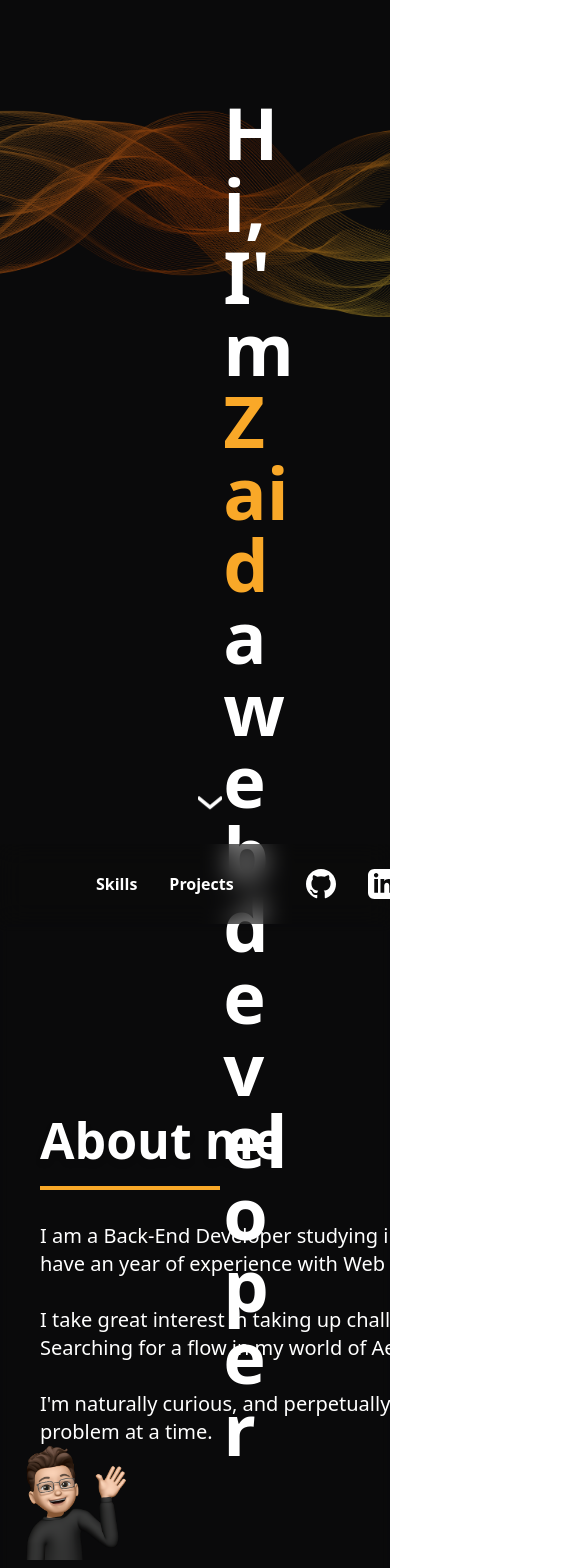
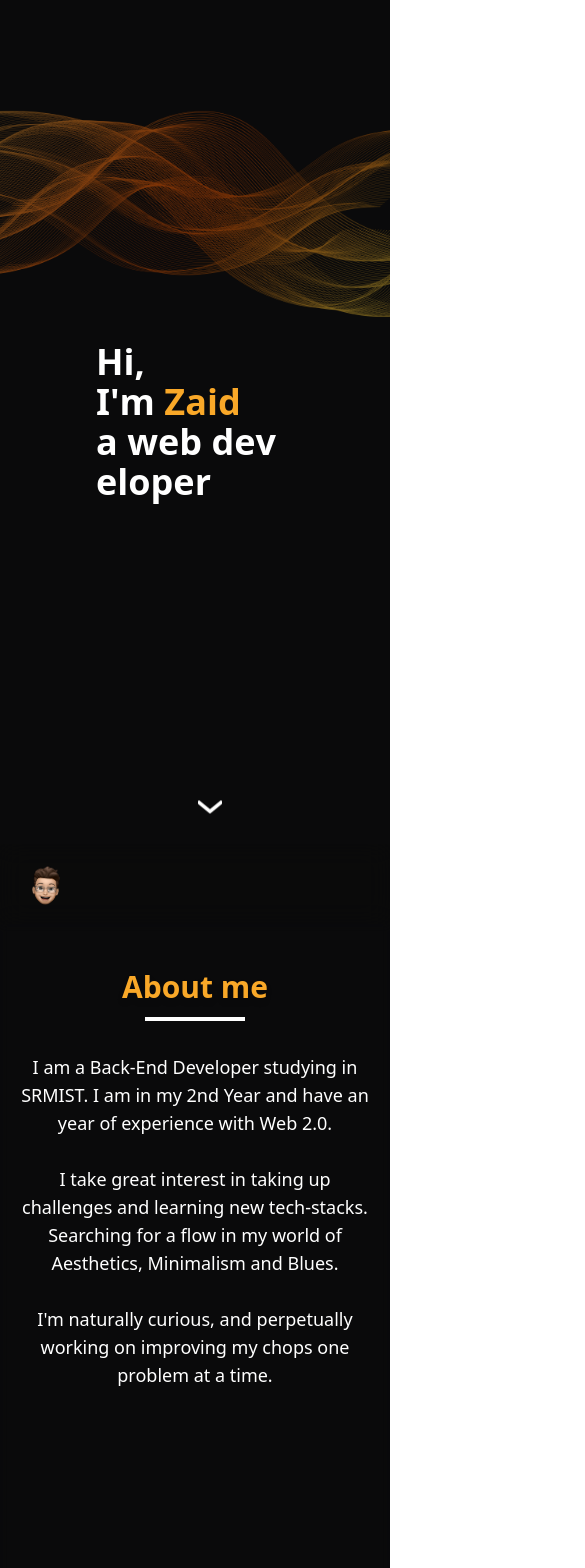
Before and after one commit to dev-zaid/portfolio, a Next.js app: page / in a window 390 px wide. Shown: the top 1568 px of the page, 585 px wide, since content can reach past the window. Built offline with nearby package versions, Linux system fonts and the light colour scheme.

Commit message:
📱 reponsive fixes

```diff
--- a/components/About.tsx
+++ b/components/About.tsx
@@ -155,17 +155,20 @@ export default function About() {
   }, [tagCloudRef]);
 
   return (
-    <div id="about" className="flex backdrop-blur-sm min-h-[80vh] z-0">
-      <div className="flex flex-col Items-start justify-center p-10 min-w-max backdrop-blur-sm">
+    <div
+      id="about"
+      className="flex flex-col lg:flex lg:flex-row backdrop-blur-sm min-h-[80vh] z-0"
+    >
+      <div className="flex flex-col items-center justify-center md:items-center lg:items-start p-10 min-w-screen backdrop-blur-sm">
         <Fade duration={2000}>
-          <h1 className="select-none text-[50px] font-black text-white drop-shadow-md">
+          <h1 className="select-none text-primary lg:text-white text-[30px] md:text-[45px] lg:text-[50px] font-black drop-shadow-md">
             About me
           </h1>
         </Fade>
-        <hr className="mt-2 mb-8 w-[180px] h-px bg-primary border-2 border-primary dark:bg-primary" />
+        <hr className="mt-2 mb-8 w-[100px] lg:w-[180px] h-px bg-white lg:bg-primary border-2 border-white lg:border-primary" />
         <Fade duration={4000}>
-          <div className="w-[700px] select-none">
-            <h1 className="text-left text-xl text-white">
+          <div className="w-[350px] md:w-[700px] select-none">
+            <h1 className="text-center lg:text-left text-lg lg:text-xl text-white">
               <p>
                 I am a Back-End Developer studying in SRMIST. I am in my 2nd
                 Year and have an year of experience with Web 2.0.
@@ -183,7 +186,7 @@ export default function About() {
           </div>
         </Fade>
       </div>
-      <div className="flex flex-col Items-center justify-center w-full h-full">
+      <div className="items-center justify-center hidden md:flex md:flex-col lg:flex lg:flex-col">
         <div
           ref={tagCloudRef}
           className="tag-cloud"
--- a/components/Landing.tsx
+++ b/components/Landing.tsx
@@ -1,13 +1,13 @@
 import Image from "next/image";
 export default function Landing() {
   return (
-    <div className="flex item-center text-7xl font-black min-h-screen">
+    <div className="flex lg:item-center text-4xl md:text-6xl lg:text-7xl font-black min-h-screen">
       <div className="flex z-20">
-        <div className="flex items-end">
+        <div className="hidden w-[200px] md:w-[325px] md:flex items-end">
           <Image src={"/memoji.png"} alt="Zaid" width={500} height={500} />
         </div>
         <div className="flex flex-col justify-center items-center select-none">
-          <div className="m-24 cursor-default">
+          <div className="flex flex-col m-24 cursor-default">
             <div>
               {"Hi,".split("").map((letter) => (
                 <span
@@ -40,7 +40,7 @@ export default function Landing() {
                 </span>
               ))}
             </div>
-            <div>
+            <div className="flex-none">
               {"a".split("").map((letter) => (
                 <span
                   key={letter}
--- a/components/LogoCard.tsx
+++ b/components/LogoCard.tsx
@@ -10,13 +10,13 @@ const MemberCard = (props: cardProps) => {
 
   return (
     <div
-      className="mt-10 select-none flex flex-col justify-center items-center hover:scale-175 transition-all ease-in-out"
+      className="mt-10 select-none flex flex-col justify-center items-center hover:scale-175 transition-all ease-in-out w-[50px] md:w-[100px]"
       onMouseOver={() => setCloudShow(true)}
       onMouseOut={() => setCloudShow(false)}
     >
       <Fade duration={props.sno * 400}>
         <Image
-          className="select-none "
+          className="select-none"
           width={60}
           height={60}
           alt={"Zaid"}
--- a/components/NavBar.tsx
+++ b/components/NavBar.tsx
@@ -40,7 +40,7 @@ export default function NavBar() {
           />
         )}
       </div>
-      <div className="flex justify-end mx-10">
+      <div className="md:flex justify-end mx-10 hidden">
         <div className="flex justify-center items-center mx-4">
           <a href="#skills">
             <h3 className="hover:-translate-y-0.5 text-md md:text-xl cursor-pointer duration-200 hover:text-primary">
--- a/components/Projects.tsx
+++ b/components/Projects.tsx
@@ -54,13 +54,15 @@ export default function Projects() {
       <div className=" flex flex-col items-center justify-center min-w-screen">
         <Fade duration={2000}>
           <div>
-            <h1 className="text-5xl font-black">Projects</h1>
+            <h1 className="text-[30px] md:text-[45px] lg:text-[50px] font-black text-primary lg:text-white">
+              Projects
+            </h1>
           </div>
-          <hr className="mt-8 mb-8 w-[100px] h-px bg-primary border-2 border-primary dark:bg-primary" />
+          <hr className="mt-6 mb-8 w-[100px] h-px bg-white lg:bg-primary border-2 border-white lg:border-primary" />
         </Fade>
       </div>
       <Fade duration={3000}>
-        <div className="grid grid-cols-3 place-items-center content-center my-10">
+        <div className="grid grid-cols-1 md:grid-cols-2 gap-y-[90px] lg:grid-cols-3 place-items-center content-center my-10">
           {projectData.map((project: Project) => {
             return <ProjectCard key={project.name} {...project} />;
           })}
--- a/components/Skills.tsx
+++ b/components/Skills.tsx
@@ -29,12 +29,14 @@ export default function Skills() {
       <div className=" flex flex-col items-center justify-center min-w-screen">
         <Fade duration={2000}>
           <div>
-            <h1 className="text-5xl font-black text-white">Skills</h1>
+            <h1 className="text-[30px] md:text-[45px] lg:text-[50px] font-black text-primary lg:text-white">
+              Skills
+            </h1>
           </div>
-          <hr className="mt-8 mb-8 w-[100px] h-px bg-primary border-2 border-primary dark:bg-primary" />
+          <hr className="mt-6 mb-8 w-[70px] lg:w-[100px] h-1px bg-white lg:bg-primary border-2 border-white lg:border-primary" />
         </Fade>
 
-        <div className="grid grid-cols-9 gap-x-[90px] gap-y-[20px] min-w-screen mx-20 place-content-center place-items-center mt-10">
+        <div className="grid grid-cols-3 md:grid-cols-6 lg:grid-cols-9 gap-x-[90px] gap-y-[20px] min-w-screen mx-20 place-content-center place-items-center mt-10">
           {texts.map((skill, i) => {
             return <LogoCard key={skill} name={skill} sno={i} />;
           })}
--- a/pages/index.tsx
+++ b/pages/index.tsx
@@ -39,7 +39,7 @@ export default function Home() {
           <Landing />
         </div>
         <NavBar />
-        <div className="flex flex-col snap-start h-screen z-0">
+        <div className="flex flex-col snap-start z-0">
           <About />
         </div>
         <div>
--- a/styles/globals.css
+++ b/styles/globals.css
@@ -45,4 +45,23 @@ a {
     color: white;
     background: #0a0a0b;
   }
+  input[type="number"]::-webkit-inner-spin-button,
+  input[type="number"]::-webkit-outer-spin-button {
+    -webkit-appearance: none;
+    margin: 0;
+  }
+
+  @layer base {
+    ::-webkit-scrollbar {
+      @apply w-[6px];
+    }
+
+    ::-webkit-scrollbar-track {
+      @apply bg-dark-background;
+    }
+
+    ::-webkit-scrollbar-thumb {
+      @apply w-[6px] bg-primary rounded-full;
+    }
+  }
 }
```
